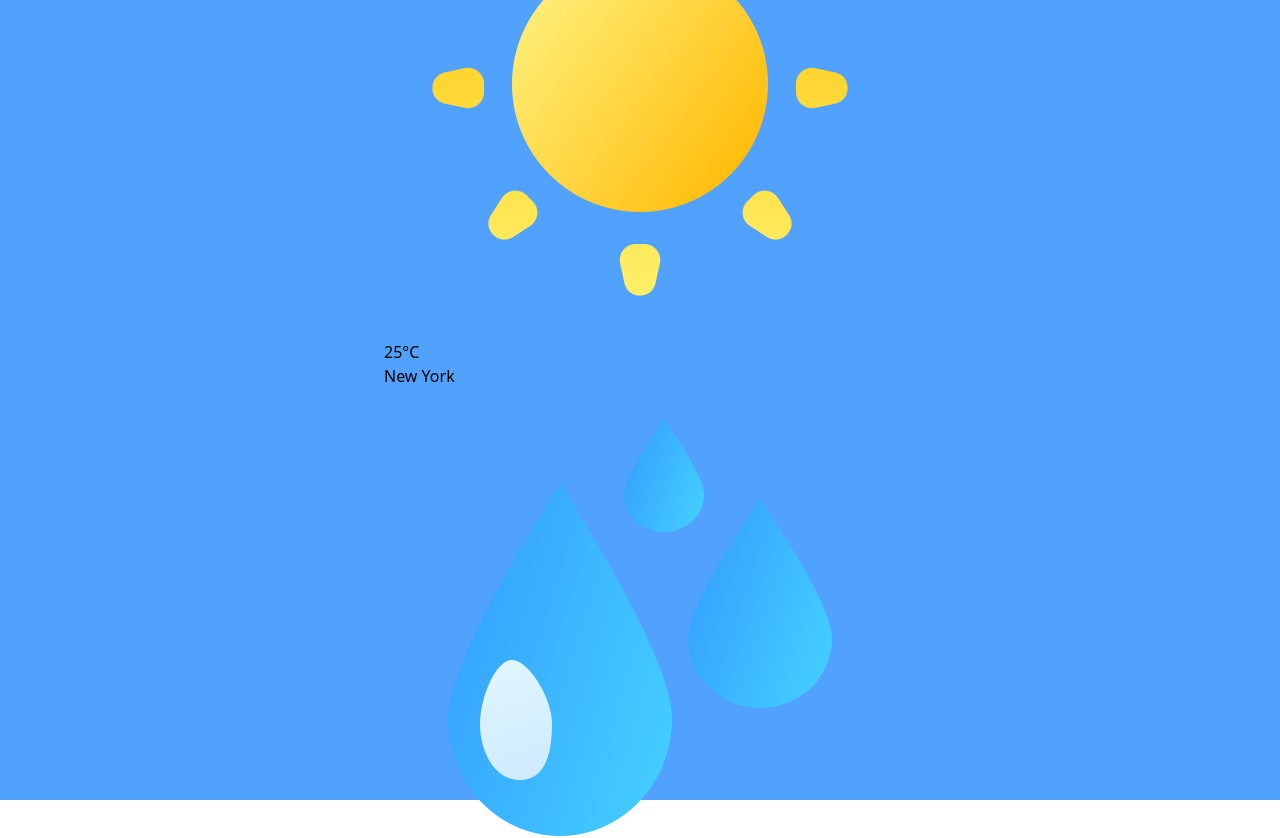
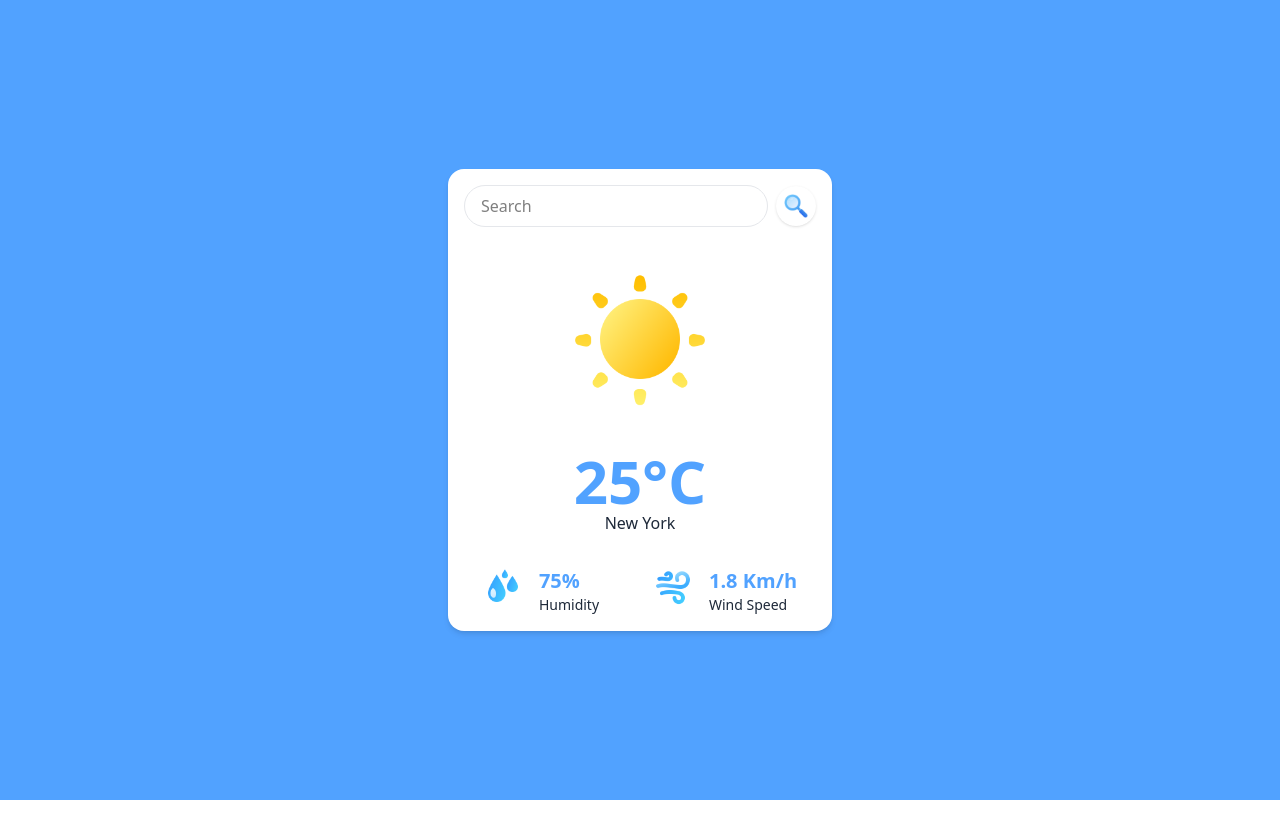
Before and after one commit to theekshana-nirmal/react-weather-app, a React (Vite) app: page / in a window 1280 px wide. Shown: the top 838 px of the page. After the commit the page ends 800 px from the top, so only its background shows below. Built offline with nearby package versions, Linux system fonts and the light colour scheme.

Commit message:
Add Weather.css for styling the Weather component with Tailwind CSS

```diff
--- a/src/components/Weather.css
+++ b/src/components/Weather.css
@@ -0,0 +1,57 @@
+@import 'tailwindcss';
+
+.weather {
+  @apply bg-white shadow-md rounded-2xl p-4 min-w-sm flex flex-col items-center gap-8
+}
+
+
+/* Search Section */
+.search-bar {
+  @apply flex gap-2 justify-center items-center w-full
+}
+
+.search-bar img {
+  @apply w-10 bg-white shadow p-2 rounded-full overflow-visible hover:shadow-sm hover:shadow-blue-200 transition cursor-pointer
+}
+
+.search-bar input {
+  @apply border border-gray-200 px-4 py-2 rounded-full flex-1/2 outline-none
+}
+
+/* Main Body Section */
+.weather-icon {
+  @apply w-40
+}
+
+.location-data{
+  @apply text-center text-gray-800
+}
+.temperature{
+  @apply font-bold text-blue-400 text-6xl
+}
+
+
+/* Weather Data Section */
+.weather-data{
+  @apply w-full flex gap-4 justify-around
+}
+
+.weather-data .col{
+  @apply flex gap-4 justify-center items-start
+}
+
+.weather-data .col img{
+  @apply w-10
+}
+
+.weather-data .col div{
+  @apply flex flex-col
+}
+
+.weather-data .col p{
+  @apply text-xl font-bold text-blue-400
+}
+
+.weather-data .col span{
+  @apply text-sm text-gray-800
+}
```
